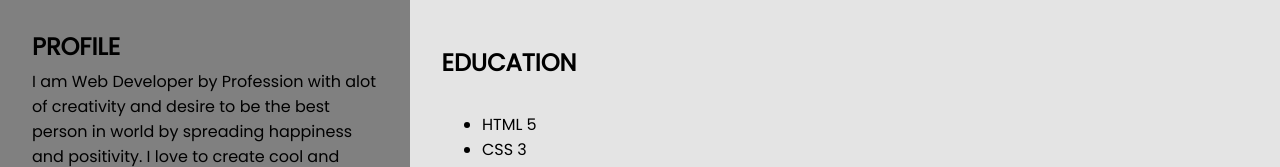
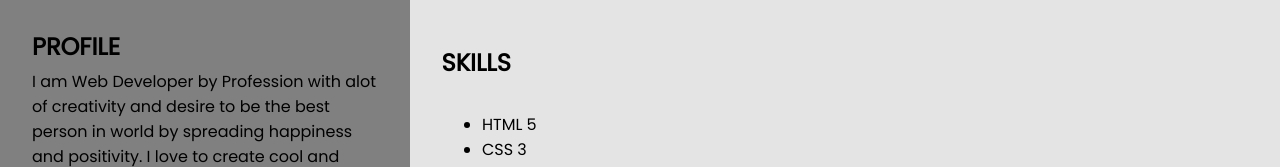
Before and after one commit to RamejaAyush/Assignment1, a plain HTML site: page index.html in a window 1280 px wide. Shown: the part 243-410 px from the top of the page. Drawn offline with Linux system fonts and the light colour scheme.

Commit message:
updated Html

```diff
--- a/index.html
+++ b/index.html
@@ -56,7 +56,7 @@
     </div>
     <div class="right-cont">
         <div class="education">
-            <h1>Education</h1>
+            <h1>Skills</h1>
             <ul>
                 <li>HTML 5</li>
                 <li>CSS 3</li>
```
